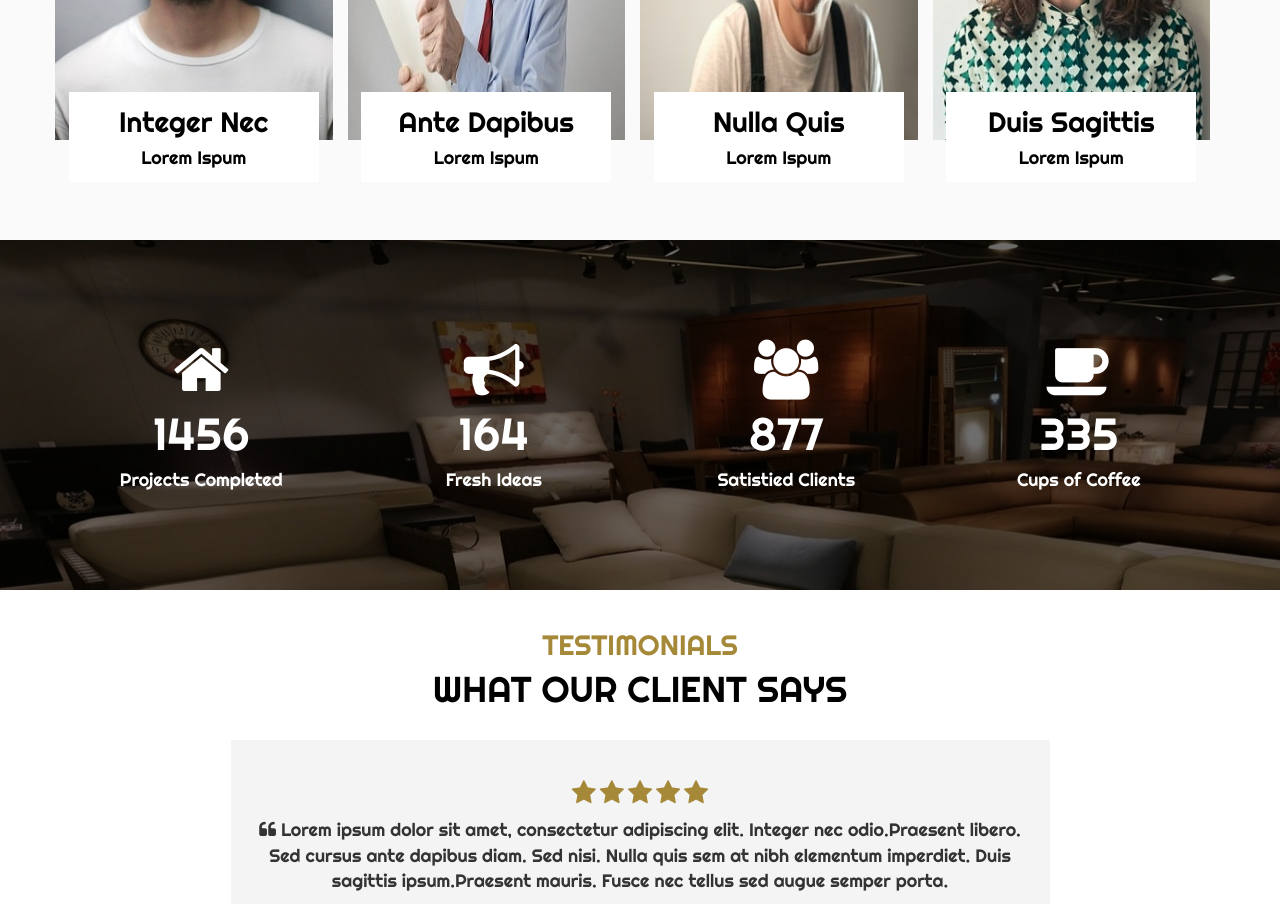
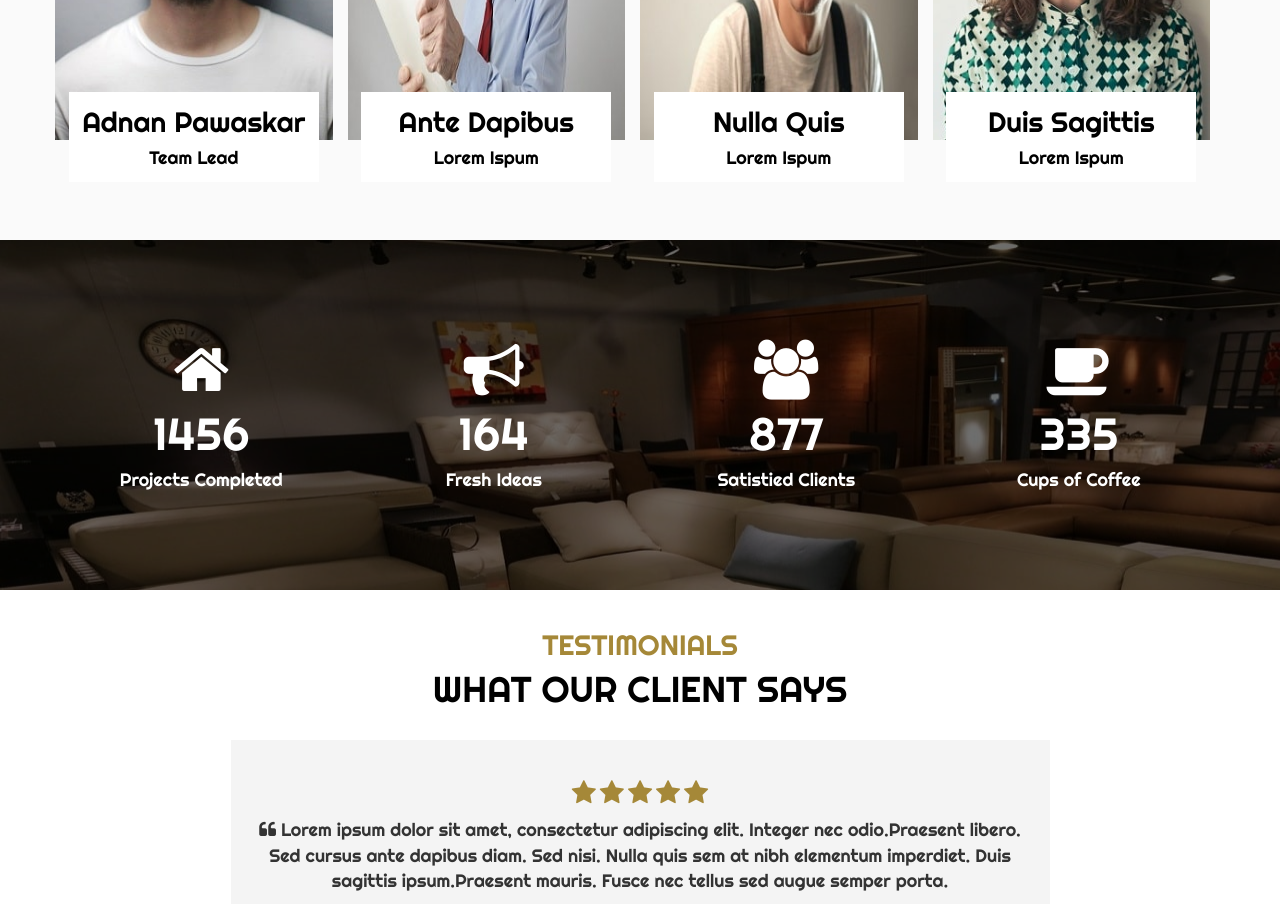
Before and after one commit to arziticket/architecture, a plain HTML site: page index.html in a window 1280 px wide. Shown: the part 2762-3666 px from the top of the page. Drawn offline with Linux system fonts and the light colour scheme.

Commit message:
Update index.html

```diff
--- a/index.html
+++ b/index.html
@@ -416,8 +416,8 @@
                     </ul>
 	  </div>
 	  <div class="team_h1i3 text-center clearfix">
-	   <h3 class="mgt">Integer Nec</h3>
-       <h5>Lorem Ispum</h5>
+	   <h3 class="mgt">Adnan Pawaskar</h3>
+       <h5>Team Lead</h5>
 	  </div>
 	 </div>
 	</div>
```
